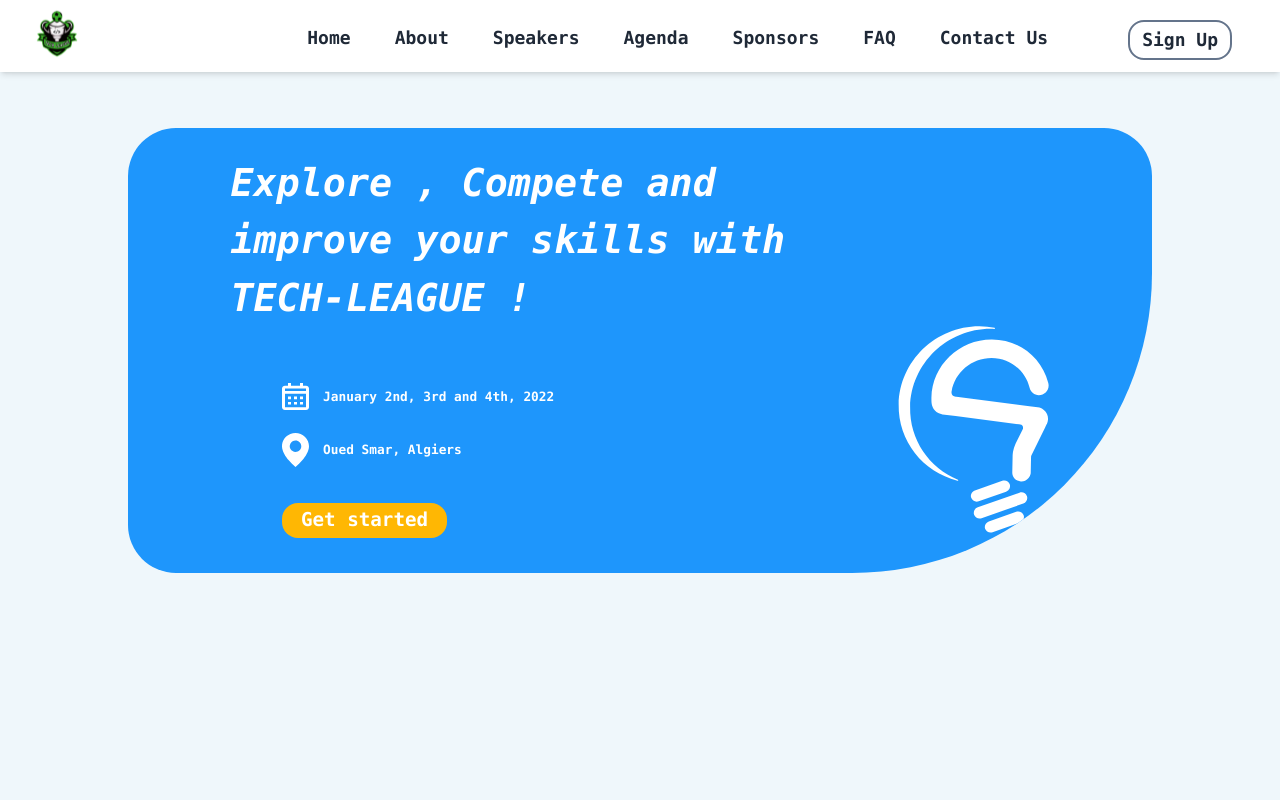
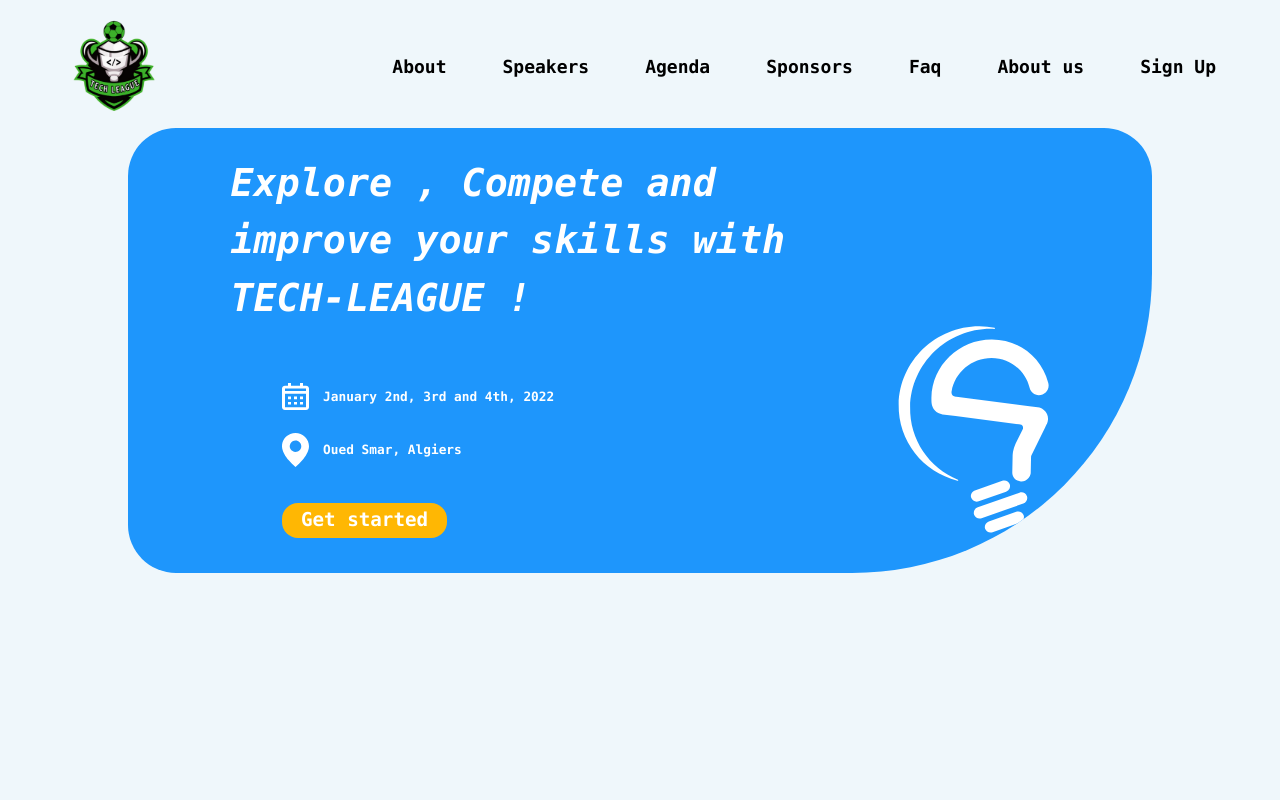
Before and after one commit to SifEddine05/SportLeagueEvent, a Next.js app: page / in a window 1280 px wide. Shown: the top 800 px of the page. Built offline with nearby package versions, Linux system fonts and the light colour scheme.

Commit message:
fix the navBar

```diff
--- a/comps/Nav.js
+++ b/comps/Nav.js
@@ -1,4 +1,4 @@
-import React from 'react';
+/*import React from 'react';
 import Image
  from 'next/image';
  import Link from 'next/link';
@@ -94,3 +94,95 @@
 }
 
 export default Nav;
+
+*/
+import LogoEvent from "../public/logo.svg";
+import { useState } from "react";
+import menu from "../public/Menu1.png";
+import cancel from "../public/Menu1.png";
+
+const navLinks = [
+  { name: "About", link: "#aboutsec" },
+  { name: "Speakers", link: "#speakerssec" },
+  { name: "Agenda", link: "#agendasec" },
+  { name: "Sponsors", link: "#sponsorssec" },
+  {name:"Faq",link:"#faqsec"},
+  { name: "About us", link: "#footer" },
+  { name: "Sign Up", link: "errr" },
+
+  /* TO DO : unhide sponsors when we get one */
+  // { name: "Sponsors", link: "#sponsors" },
+];
+
+const Nav = () => {
+
+
+  const [menuActive, setMenuActive] = useState(false);
+
+  const handleClick = () => {
+    setMenuActive(false);
+  };
+
+  return (
+    <div className="w-full fixed top-0 h-[60px] bg-dark-green z-50 ">
+      <div className="bg-dark-green w-full px-8 md:px-16 py-4 flex justify-between items-center  ">
+        <a href="#">
+          <img
+            src="/logo.svg"
+            alt="Logo Event"
+            className="lg:w-[100px] md:w-[80px] sm:w-[60px] w-[40px]"
+          />
+        </a>
+        <div className="xl:flex justify-center items-center lg:gap-14 md:gap-10 sm:gap-6 text-[18px] font-semibold hidden text-black">
+          {navLinks.map((link) => (
+            <a
+              href={link.link}
+              key={link.name}
+              className="hover:text-blue-800"
+            >
+              {link.name}
+            </a>
+          ))}
+        </div>
+        {/* TO DO : unhide join us btn */}
+
+        {!menuActive && (
+          <button
+            className="w-[30px] xl:hidden block"
+            onClick={() => setMenuActive(true)}
+          >
+            <img src="/Menu1.png" alt="menu" className="w-full" />
+          </button>
+        )}
+        {menuActive && (
+          <button
+            className="w-[30px] xl:hidden block"
+            onClick={() => setMenuActive(false)}
+          >
+            <img src="/Menu1.png" alt="menu" className="w-full" />
+          </button>
+        )}
+      </div>
+      <div
+        className={`bg-[#1E96FC] xl:hidden fixed z-5 transition-transform top-[60px] -right-[100vw] ${
+          menuActive && "-translate-x-[100vw]"
+        } w-[100%] h-fit p-6 flex flex-col gap-6 text-lg text-primary capitalize xl:static xl:flex-row xl:h-fit xl:w-fit xl:items-center xl:text-base xl:gap-12`}
+      >
+        <div className="h-fit py-6 flex flex-col justify-start items-center gap-4 font-semibold  text-black">
+          {navLinks.map((link) => (
+            <a
+              href={link.link}
+              key={link.name}
+              className="hover:text-blue-800"
+              onClick={handleClick}
+            >
+              {link.name}
+            </a>
+          ))}
+        </div>
+      </div>
+    </div>
+  );
+};
+
+export default Nav;
```
Also changed, not shown: 1 other file (tests, documents, lock files or other folders).
